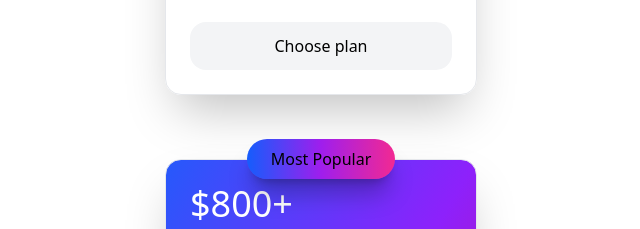
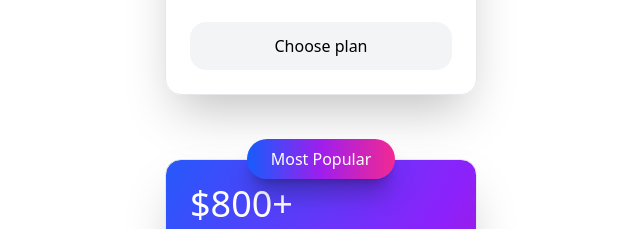
Before and after one commit to xolarie/xolarie-frontend, a React (Vite) app: page / in a window 1280 px wide. Shown: the part 5700-5929 px from the top of the page, without its empty margins (319-959 px from the left). Built offline with nearby package versions, Linux system fonts and the light colour scheme.

Commit message:
text-to-white

```diff
--- a/src/components/home/HomePricing.jsx
+++ b/src/components/home/HomePricing.jsx
@@ -26,7 +26,7 @@ const HomePricing = () => {
         {homePricing.map((item, i) => (
           <li key={i} className="relative flex justify-center">
             {item.isMostPopular && (
-              <h1 className="shadow-xl shadow-[#00000040] absolute -translate-y-1/2 px-6 py-2 rounded-3xl top-8 bg-gradient-to-r from-[#155DFC] via-[#9F1EED] to-[#F22992] ">
+              <h1 className="shadow-xl text-white shadow-[#00000040] absolute -translate-y-1/2 px-6 py-2 rounded-3xl top-8 bg-gradient-to-r from-[#155DFC] via-[#9F1EED] to-[#F22992] ">
                 Most Popular
               </h1>
             )}
```
